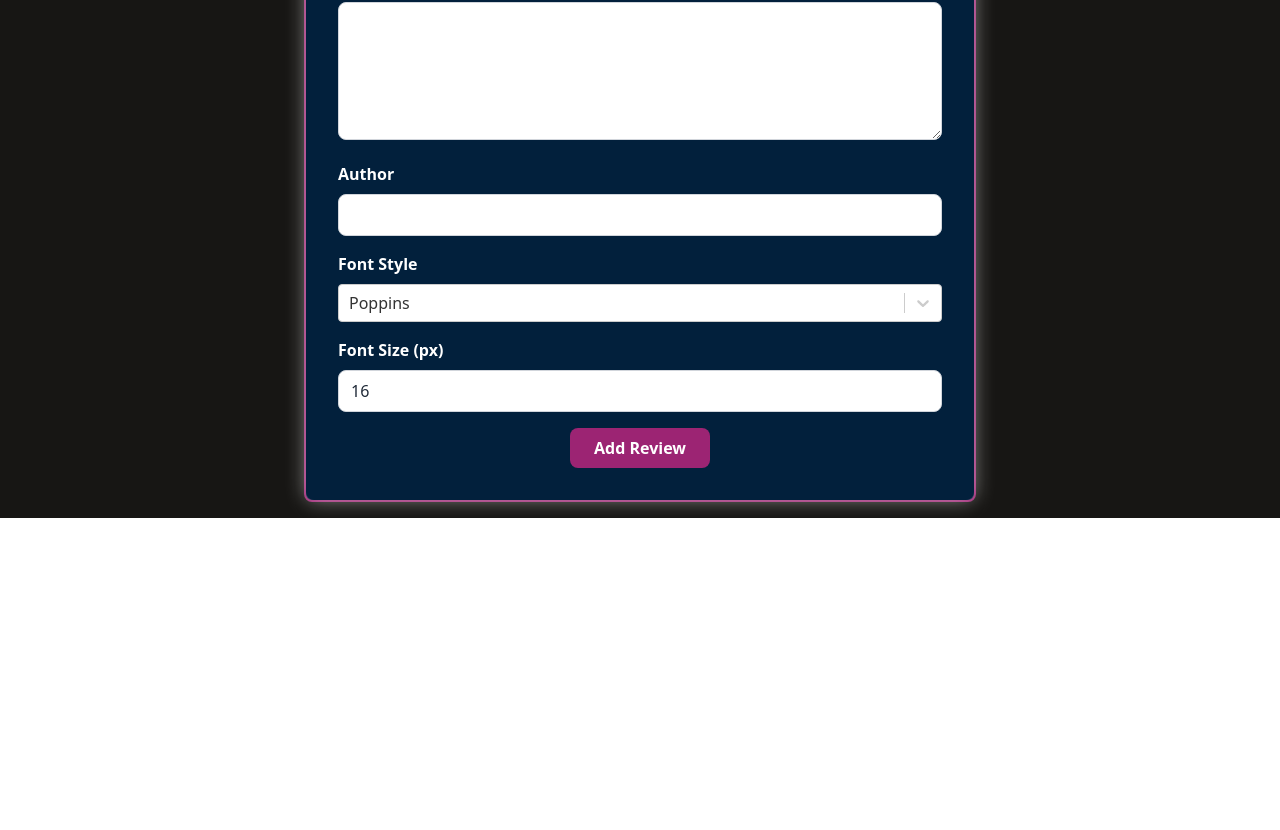
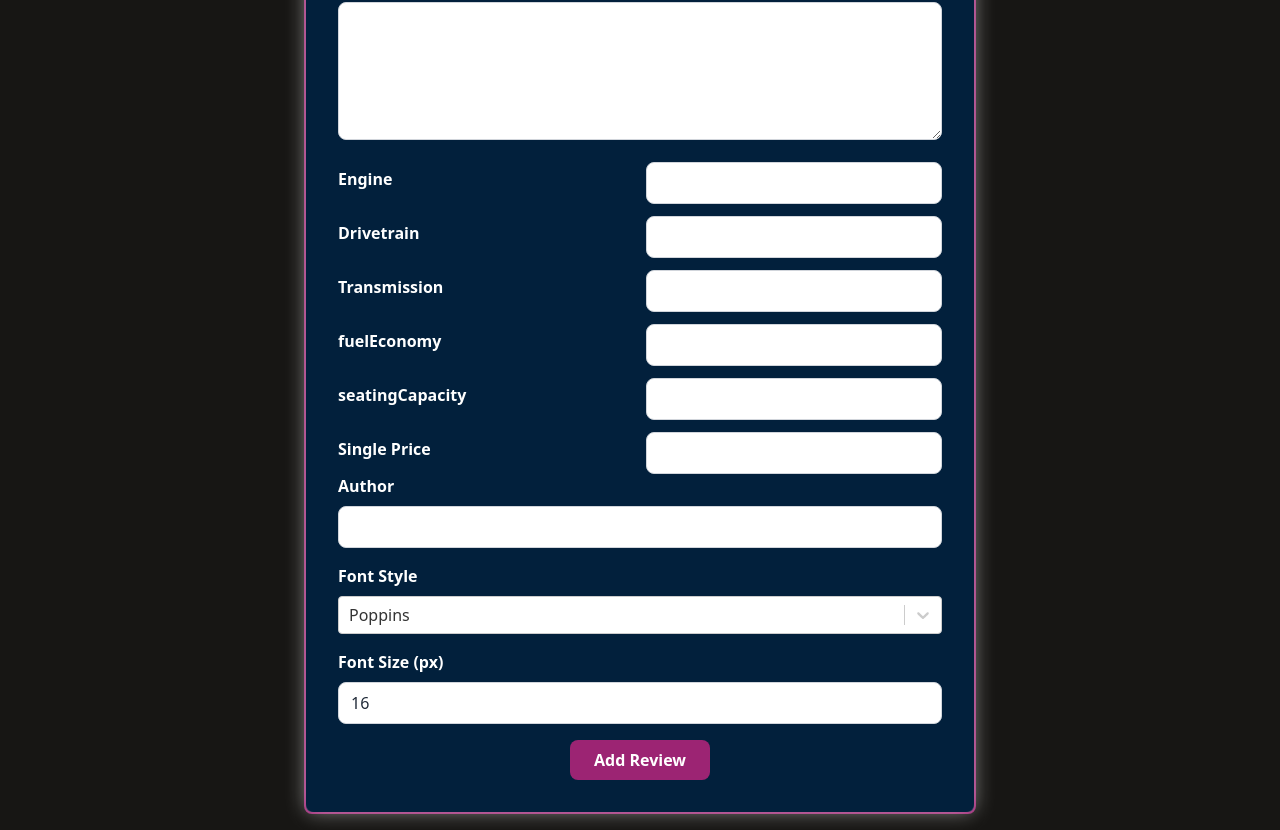
Before and after one commit to osa623/Baos-Wheels-Admin-Panel, a React (Create React App) app in the folder frontend/: page /AddReview in a window 1280 px wide. Shown: the part 1542-2372 px from the top of the page. Before the commit the page ends 2060 px from the top, so only its background shows below. Built offline with nearby package versions, Linux system fonts and the light colour scheme; a web font is replaced by a local one.

Commit message:
commit01

```diff
--- a/frontend/src/Pages/AddReview.js
+++ b/frontend/src/Pages/AddReview.js
@@ -36,6 +36,12 @@ const AddReview = () => {
   const [performance, setPerformance] = useState("");
   const [safety, setSafety] = useState("");
   const [price, setPrice] = useState("");
+  const [engine, setEngine] = useState("");
+  const [drivetrain, setDrivetrain] = useState("");
+  const [transmission, setTransmission] = useState("");
+  const [fuelEconomy, setFueleconomy] = useState("");
+  const [seatingCapacity, setSeatingCapacity] = useState("");
+  const [singleprice, setSingleprice] = useState("");
   const [author, setAuthor] = useState("");
   const [selectedFont, setSelectedFont] = useState(fontOptions[0]);
   const [fontSize, setFontSize] = useState(16)
@@ -267,6 +273,78 @@ const AddReview = () => {
                 required
               />
             </div>
+
+            <div className="grid grid-cols-2 h-auto w-auto gap-3 items-center">
+
+
+            <label className="block text-white font-semibold mb-2">
+                Engine
+              </label>
+              <input
+                type="text"
+                value={engine}
+                onChange={(e) => setEngine(e.target.value)}
+                className="w-full px-3 py-2 border border-gray-300 rounded-lg focus:outline-none focus:border-indigo-500"
+                required
+              />
+
+             <label className="block text-white font-semibold mb-2">
+                Drivetrain
+              </label>
+              <input
+                type="text"
+                value={drivetrain}
+                onChange={(e) => setDrivetrain(e.target.value)}
+                className="w-full px-3 py-2 border border-gray-300 rounded-lg focus:outline-none focus:border-indigo-500"
+                required
+              />
+
+             <label className="block text-white font-semibold mb-2">
+                Transmission
+              </label>
+              <input
+                type="text"
+                value={transmission}
+                onChange={(e) => setTransmission(e.target.value)}
+                className="w-full px-3 py-2 border border-gray-300 rounded-lg focus:outline-none focus:border-indigo-500"
+                required
+              />
+
+            <label className="block text-white font-semibold mb-2">
+                fuelEconomy
+              </label>
+              <input
+                type="text"
+                value={fuelEconomy}
+                onChange={(e) => setFueleconomy(e.target.value)}
+                className="w-full px-3 py-2 border border-gray-300 rounded-lg focus:outline-none focus:border-indigo-500"
+                required
+              />
+
+              <label className="block text-white font-semibold mb-2">
+                seatingCapacity
+              </label>
+              <input
+                type="text"
+                value={seatingCapacity}
+                onChange={(e) => setSeatingCapacity(e.target.value)}
+                className="w-full px-3 py-2 border border-gray-300 rounded-lg focus:outline-none focus:border-indigo-500"
+                required
+              />
+
+             <label className="block text-white font-semibold mb-2">
+                Single Price
+              </label>
+              <input
+                type="text"
+                value={singleprice}
+                onChange={(e) => setSingleprice(e.target.value)}
+                className="w-full px-3 py-2 border border-gray-300 rounded-lg focus:outline-none focus:border-indigo-500"
+                required
+              />
+
+            </div>
+
             <div className="mb-4">
               <label className="block text-white font-semibold mb-2">
                 Author
@@ -279,6 +357,7 @@ const AddReview = () => {
                 required
               />
             </div>
+
             <div className="mb-4">
               <label className="block text-white font-semibold mb-2">
                 Font Style
```
Also changed, not shown: 2 other files (tests, documents, lock files or other folders).
